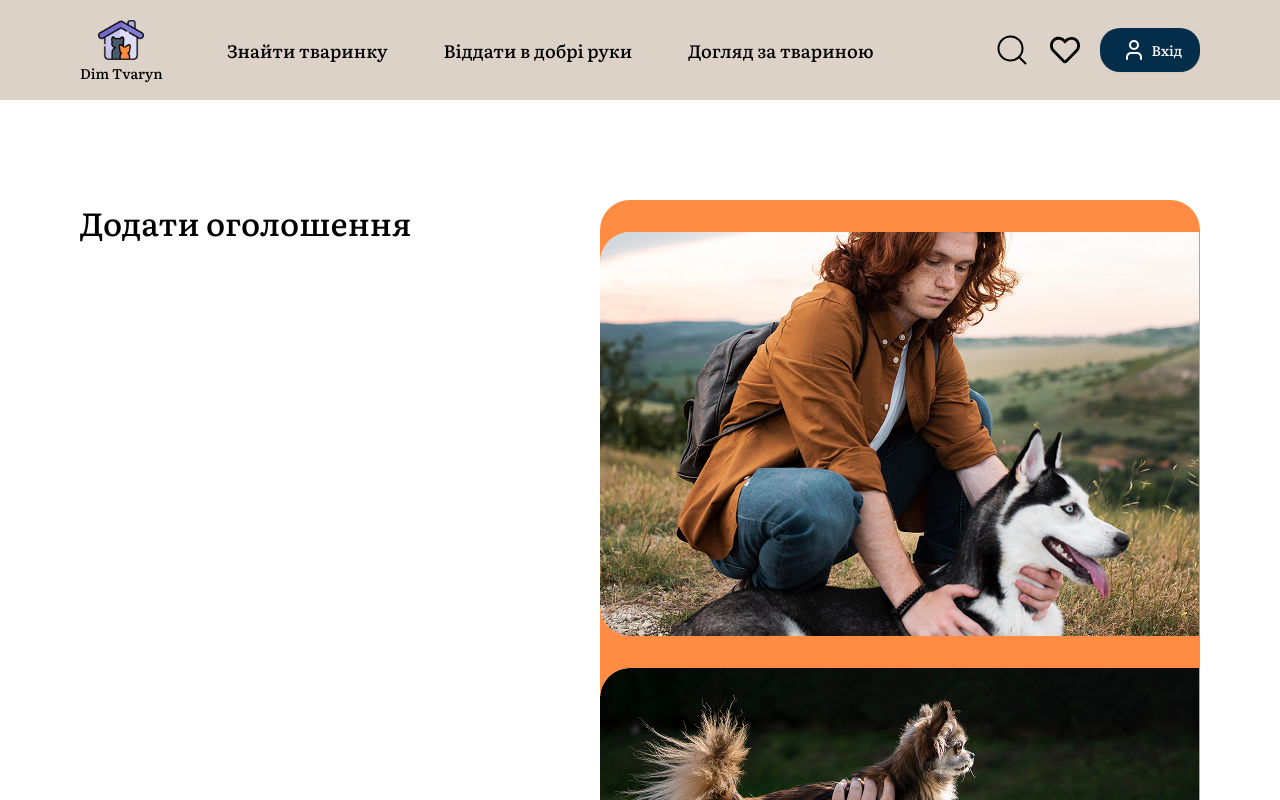
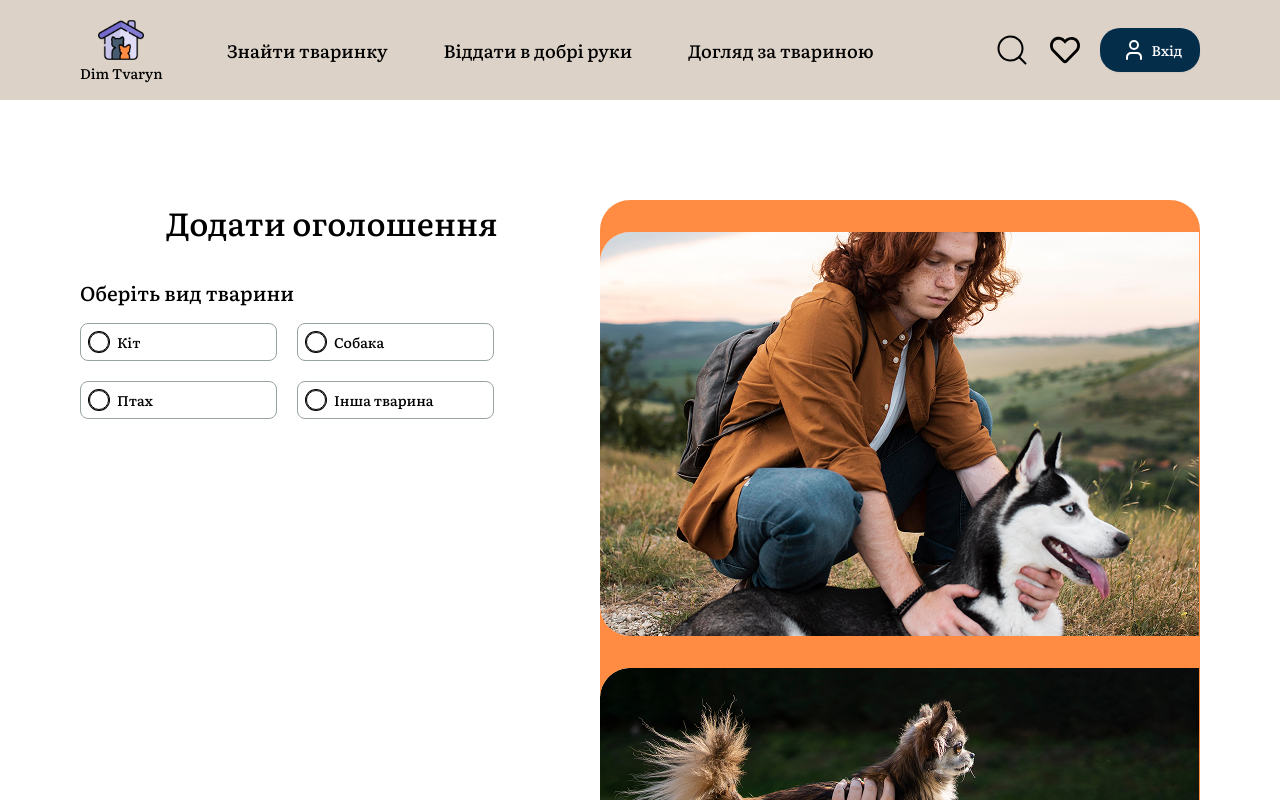
Before and after one commit to Dim-Tvarin/frontend, a React (Vite) app: page /announcement in a window 1280 px wide. Shown: the top 800 px of the page. Built offline with nearby package versions, Linux system fonts and the light colour scheme.

Commit message:
feat: add petsType

```diff
--- a/src/App.css
+++ b/src/App.css
@@ -32,6 +32,7 @@
   --text-xxs: 14px;
   --text-xs: 16px;
   --text-s: 18px;
+  --text-20: 20px;
   --text-m: 24px;
   --text-l: 30px;
   --text-xl: 32px;
--- a/src/components/CustomRadioGroup.tsx
+++ b/src/components/CustomRadioGroup.tsx
@@ -14,14 +14,16 @@ interface RadioProps {
   defaultValue?: string;
   className?: string;
   items: Item[];
+  itemWidth?: string;
 }
 
 
-const CustomRadioGroup: FC<RadioProps> = ({defaultValue, items,className }) => {
+const CustomRadioGroup: FC<RadioProps> = ({defaultValue, items,className, itemWidth }) => {
   return (
     <RadioGroup defaultValue={defaultValue} className={cn("flex gap-20", className)}>
       {items.map(item => (
-        <div className="w-[197px] flex items-center gap-8 rounded-lg p-8 border-1 border-input-border" key={item.value }>
+        <div className={ cn("w-[197px] flex items-center gap-8 rounded-lg p-8 border-1 border-input-border", itemWidth )}
+           key={item.value}>
           <RadioGroupItem value={item.label } id={item.value } className="ring-[1px] w-20 h-20 data-[state=checked]:ring-2 focus:outline-none"/>
           <Label htmlFor={item.value }>{item.label }</Label>
         </div>
--- a/src/pages/Announcement.tsx
+++ b/src/pages/Announcement.tsx
@@ -1,11 +1,38 @@
+import CustomRadioGroup from 'components/CustomRadioGroup';
 import announce1 from '../assets/announce1.jpg'
 import announce2 from '../assets/announce2.jpg'
 import announce3 from '../assets/announce3.jpg'
 
+const petType = [
+  {
+    value: "Кіт",
+    label: "Кіт",
+  },
+  {
+    value: "Собака",
+    label: "Собака",
+  },
+    {
+    value: "Птах",
+    label: "Птах",
+  },
+  {
+    value: "Інша тварина",
+    label: "Інша тварина",
+  },
+];
+
  const Announcement = () => {
   return (
-    <div className='container flex flex-row'>
-      <div className="flex flex-1/2 mt-100 text-xl">Додати оголошення</div>
+    <div className='container flex flex-row gap-16'>
+      <div className="flex flex-col flex-1/2 mt-100">
+        <h2 className="text-xl mb-32">Додати оголошення</h2>
+
+        <form className='flex flex-col items-start'>
+          <p className='text-20 mb-16'>Оберіть вид тварини</p>
+          <CustomRadioGroup items={ petType} className="flex-wrap" itemWidth='305'/>
+        </form>
+      </div>
 
 
        <div className="w-[630px] bg-orange rounded-[30px] flex flex-col gap-32 py-32 items-end mt-100">
```
